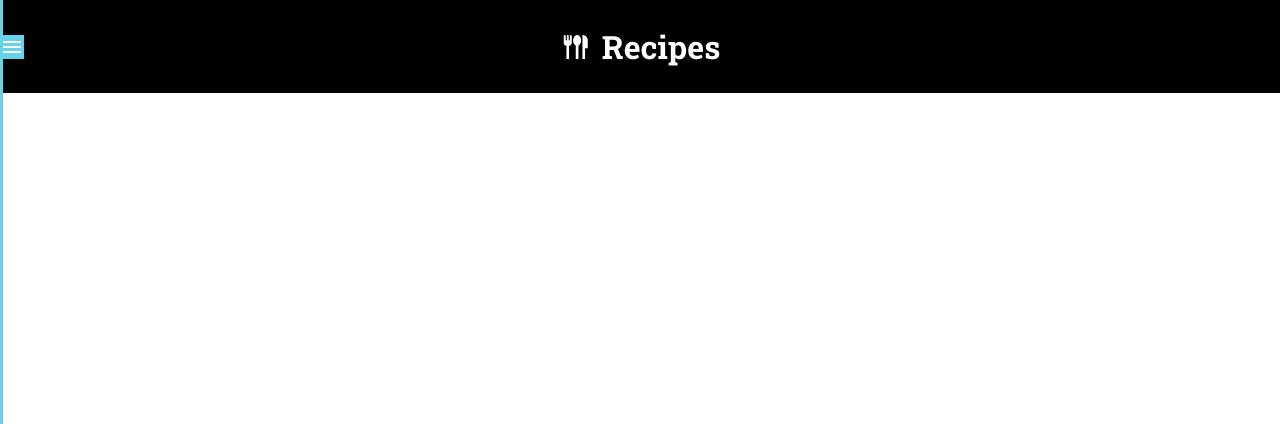
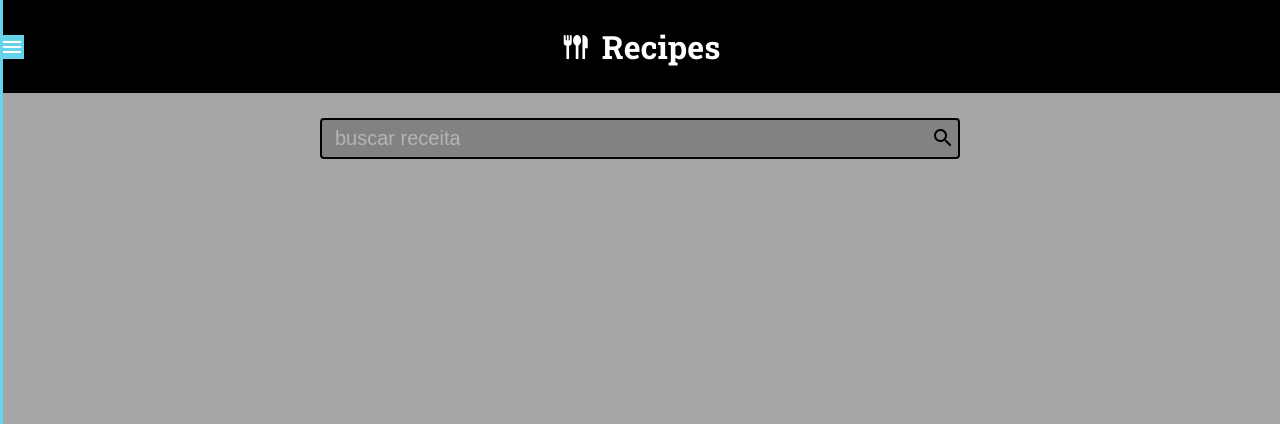
Before and after one commit to devguilhermecosta/project-recipes, a Django app: page / in a window 1280 px wide. Shown: the top 424 px of the page. Run offline with Django 4.2, Linux system fonts and the light colour scheme.

Commit message:
criei o input de busca

```diff
--- a/recipes/templates/recipes/pages/home.html
+++ b/recipes/templates/recipes/pages/home.html
@@ -2,27 +2,15 @@
 
 <body>
     <!-- nav -->
-    <nav class="nav-container">
-        <div class="container-menu-mobile">
-            <span class="material-icons flex-center menu">menu</span>
-        </div>
-        <div class="container-options-menu">
-            <ul class="list-menu">
-                <li><a href="/">Item 1</a></li>
-                <li><a href="/">Item 2</a></li>
-                <li><a href="/">Item 3</a></li>
-                <li><a href="/">Item 4</a></li>
-            </ul>
-        </div>
-    </nav>
+    {% include "recipes/partials/nav.html" %}
+
     <!-- header -->
-    <header>
-        <div class="container-header flex-center">
-            <span class="material-icons icon-header">flatware</span>
-            <h1 class="title-header">Recipes</h1>
-        </div>
-    </header>
+    {% include "recipes/partials/header.html" %}
 
+    <!-- input of search -->
+    {% include "recipes/partials/search.html" %}
+
+    <!-- script -->
     <script>
         const navBar = document.querySelector(".nav-container");
         const menuMobile = document.querySelector(".container-menu-mobile");
--- a/recipes/templates/recipes/partials/head.html
+++ b/recipes/templates/recipes/partials/head.html
@@ -17,6 +17,9 @@
             --bg-header-footer: black;
             --text-header-footer: white;
             --bg-menu: #65D4EB;
+            --bg-content: #A6A6A6;
+            --bg-input-search: #828282;
+            --text-white: white;
         }
 
         * {
@@ -27,6 +30,7 @@
 
         body {
             font-family: var(--default-font);
+            background-color: var(--bg-content);
         }
 
         .nav-container {
@@ -95,6 +99,61 @@
             justify-content: center;
             align-items: center;
         }
+
+        .search-container {
+            margin: 25px 0;
+        }
+
+        .box-search {
+            width: 100%;
+            margin: 0 auto;
+            max-width: 640px;
+            position: relative;
+            border: 2px solid black;
+            border-radius: 4px;
+            padding: 3px 3px;
+            background-color: var(--bg-input-search);
+            transition: all 300ms ease-in-out;
+        }
+
+        .input-search {
+            width: 100%;
+            height: 31px;
+            outline: none;
+            padding: 0 30px 0 10px;
+            color: var(--text-white);
+            font-size: 20px;
+        }
+
+        .input-search::placeholder {
+            color: var(--text-white);
+            opacity: 0.4;
+        }
+
+        .button-search {
+            position: absolute;
+            top: 6px;
+            right: 3px;
+            cursor: pointer;
+        }
+
+        .input-search, .button-search {
+            border: none;
+            background-color: var(--bg-input-search);
+        }
+
+        .icon-search {
+            background-color: var(--bg-input-search);
+            transition: all 300ms ease-in-out;
+        }
+
+        .box-search:focus-within {
+            border: 2px solid var(--bg-menu);
+        }
+
+        .box-search:focus-within .icon-search {
+            color: var(--bg-menu);
+        }
     </style>
 
 </head>
--- /dev/null
+++ b/recipes/templates/recipes/partials/header.html
@@ -0,0 +1,7 @@
+    <!-- header -->
+    <header>
+        <div class="container-header flex-center">
+            <span class="material-icons icon-header">flatware</span>
+            <h1 class="title-header">Recipes</h1>
+        </div>
+    </header>
--- /dev/null
+++ b/recipes/templates/recipes/partials/nav.html
@@ -0,0 +1,14 @@
+    <!-- nav -->
+    <nav class="nav-container">
+        <div class="container-menu-mobile">
+            <span class="material-icons flex-center menu">menu</span>
+        </div>
+        <div class="container-options-menu">
+            <ul class="list-menu">
+                <li><a href="/">Item 1</a></li>
+                <li><a href="/">Item 2</a></li>
+                <li><a href="/">Item 3</a></li>
+                <li><a href="/">Item 4</a></li>
+            </ul>
+        </div>
+    </nav>
--- /dev/null
+++ b/recipes/templates/recipes/partials/search.html
@@ -0,0 +1,9 @@
+ <!-- input of search -->
+<section class="search-container">
+    <div class="box-search">
+        <input type="search" name="search" id="search" class="input-search" placeholder="buscar receita">
+        <button type="submit" class="button-search">
+            <span class="material-icons icon-search">search</span>
+        </button>
+    </div>
+</section>
```
